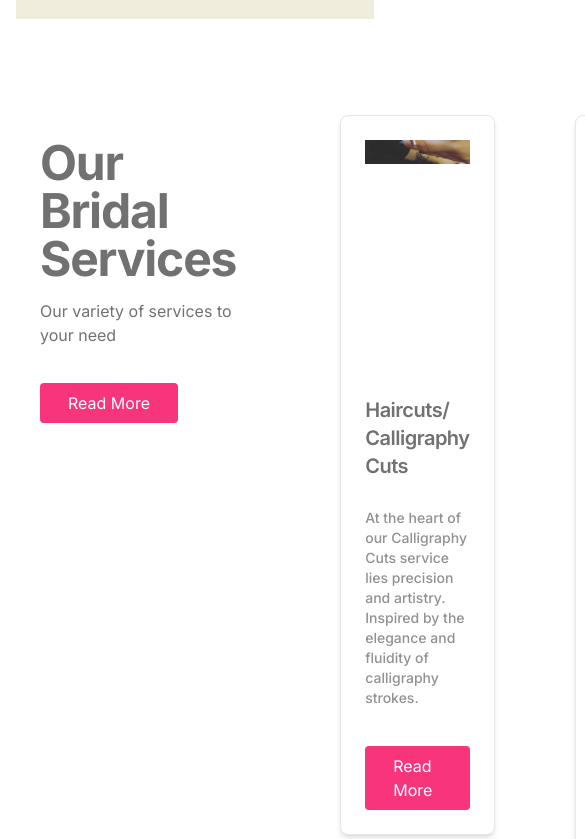
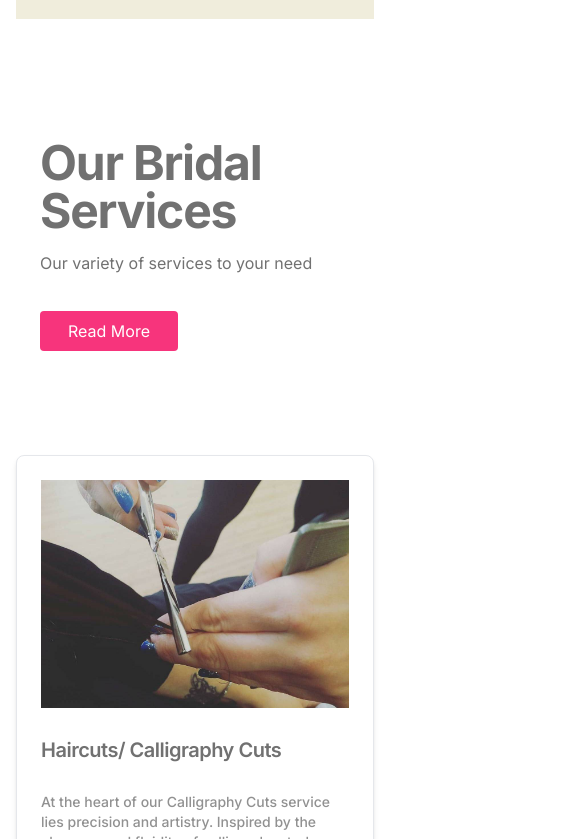
Before and after one commit to adonisjoe/bridal-site, a React (Vite) app: page / in a window 390 px wide. Shown: the part 825-1664 px from the top of the page, 585 px wide, since content can reach past the window. Built offline with nearby package versions, Linux system fonts and the light colour scheme.

Commit message:
fix column display for service items

```diff
--- a/src/components/Services.jsx
+++ b/src/components/Services.jsx
@@ -9,7 +9,7 @@
       <div className='text-center my-8'>
         <p className='text-neutralGrey'></p>
       </div>
-      <div className='flex items-start gap-20'>
+      <div className='flex flex-col md:flex-row items-center md:items-start gap-20'>
         <Card className=' shadow-none border-none'>
           <h5 className='text-5xl font-bold tracking-tight text-neutralGrey dark:text-white'>
             Our Bridal Services
```
